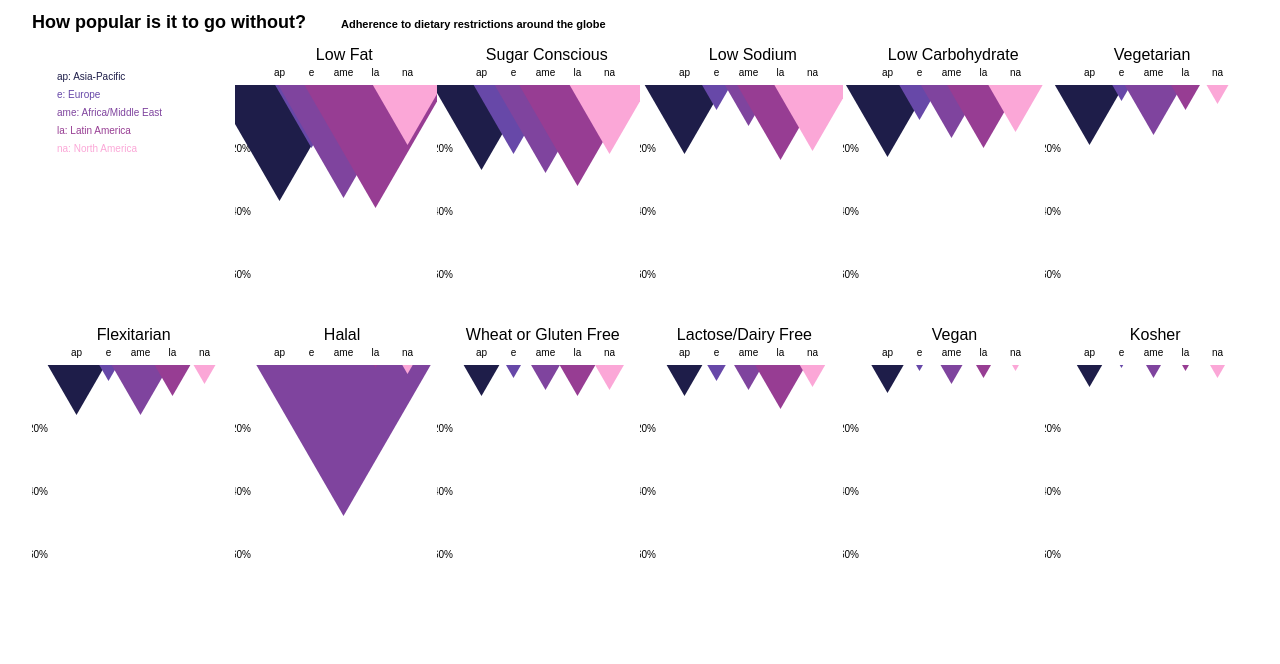
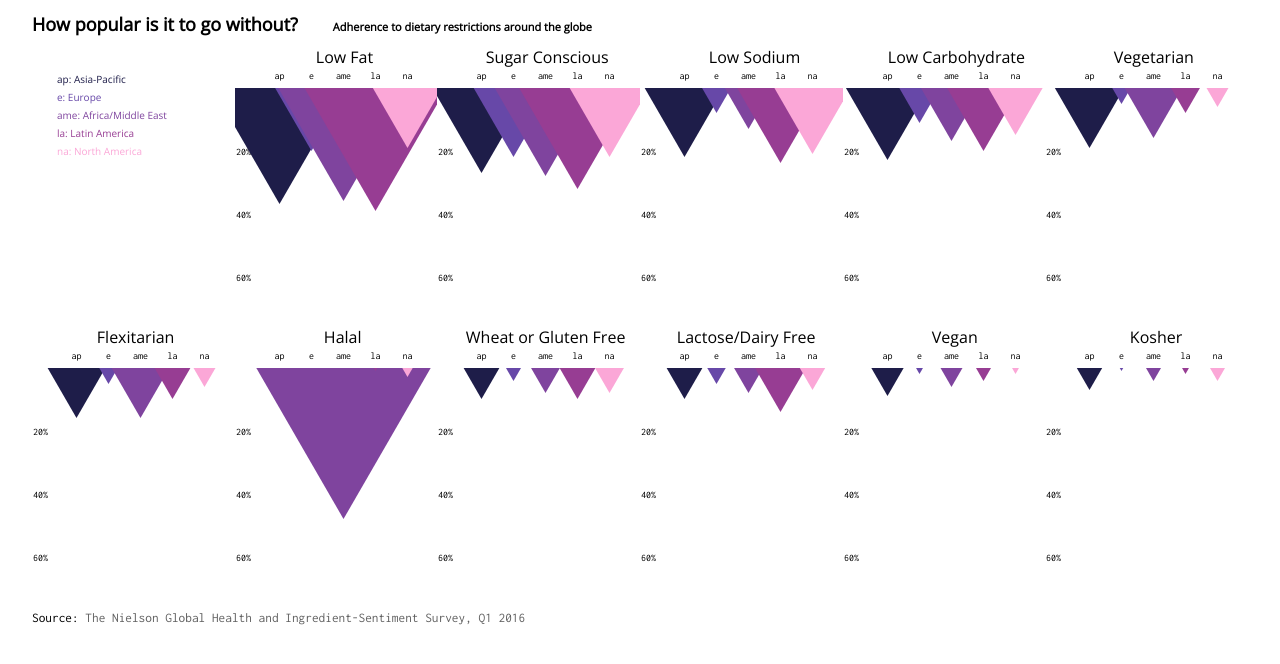
Before and after one commit to saturdaymorningcartoons/makeover-monday, a website built with webpack: page index.html in a window 1280 px wide. Built offline with nearby package versions, Linux system fonts and the light colour scheme.

Commit message:
Add source annotation

```diff
--- a/index.html
+++ b/index.html
@@ -2,8 +2,10 @@
 <meta charset="UTF-8">
 <title>Makeover Monday</title>
 <link rel="stylesheet" href="src/css/style.css">
+<link href="https://fonts.googleapis.com/css?family=Inconsolata|Open+Sans" rel="stylesheet">
 <main>
   <div id="graph"></div>
+	<small>Source: <a href="http://www.nielsen.com/us/en/insights/reports/2016/whats-in-our-food-and-on-our-minds.html" target="_blank">The Nielson Global Health and Ingredient-Sentiment Survey, Q1 2016</a></small>
   <div id="table"></div>
 </main>
 <script src="src/dist/bundle.js"></script>
--- a/src/css/style.css
+++ b/src/css/style.css
@@ -27,7 +27,7 @@ main {
 }
 
 h1 {
-  font-family: "AHAMONO", sans-serif;
+  font-family: "Open Sans", sans-serif;
   font-size: 18px;
   font-weight: 700;
 }
@@ -46,10 +46,29 @@ text {
   font-family: "Inconsolata", sans-serif;
 }
 
+.x-axis .tick {
+  cursor: default;
+}
+
 .legend-text {
+  font-family: "Open Sans", sans-serif;
   font-size: 10px;
+}
+
+text.graph-label {
+  font-family: "Open Sans", sans-serif;
 }
 
 .percentage-callout {
   font-size: 32px;
 }
+
+a {
+  text-decoration: none;
+  color: #606060;
+  transition: color .3s ease;
+}
+
+a:hover {
+ color: rgba(151,61,147,1);
+}
```
Also changed, not shown: README.md.
